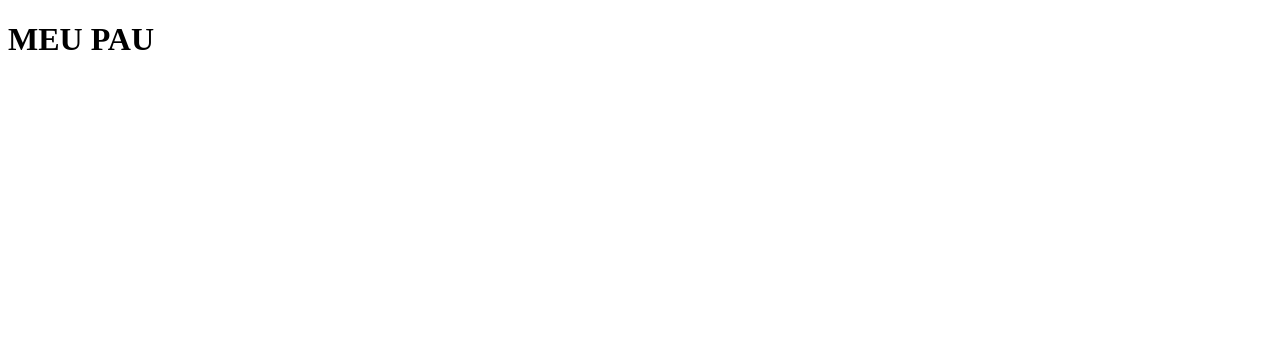
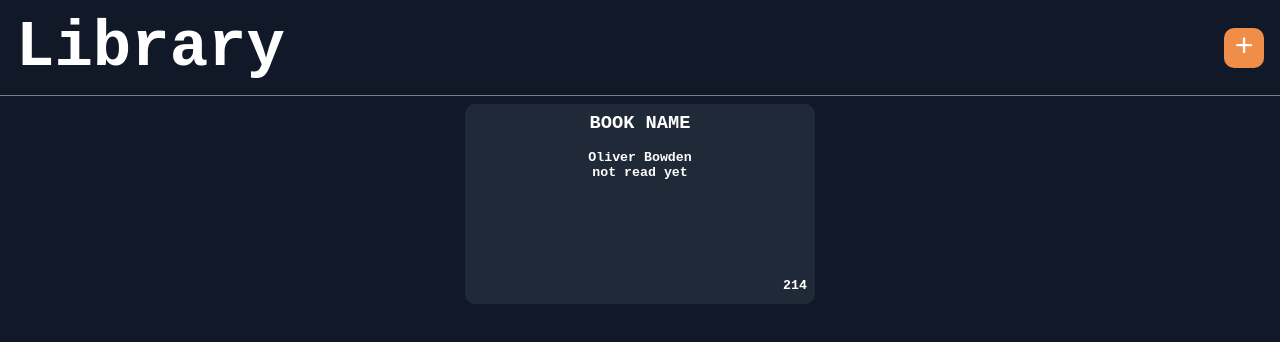
Before and after one commit to Ktioru/library, a plain HTML site: page index.html in a window 1280 px wide. Drawn offline with Linux system fonts and the light colour scheme.

Commit message:
Added basic CSS design

```diff
--- a/index.html
+++ b/index.html
@@ -10,7 +10,40 @@
 </head>
 
 <body>
-    <h1>MEU PAU</h1>
+    <header>
+        <h1>Library</h1>
+        <button type="button">+</button>
+    </header>
+    <main>
+
+        <div class="book">
+            <div class="booksTextualContent">
+                <h3 class="bookTitle">
+                    BOOK NAME
+                </h3>
+                <h5 class="author">
+                    Oliver Bowden
+                </h5>
+
+                <h5 class="read">
+                    not read yet
+                </h5>
+
+            </div>
+            <div class="pages">
+                <h5 class="numberOfPages">
+                    214
+                </h5>
+            </div>
+
+        </div>
+
+
+
+
+
+
+    </main>
 </body>
 
 </html>
--- a/styles.css
+++ b/styles.css
@@ -0,0 +1,85 @@
+* {
+    box-sizing: border-box;
+    padding: 0;
+    margin: 0;
+    font-family: 'Courier New', Courier, monospace;
+}
+
+body {
+    background-color: #111827;
+    height: 100%;
+}
+
+header {
+
+    height: 12vh;
+
+    border-bottom: solid 1px gray;
+    padding: 16px;
+
+
+    display: flex;
+    align-items: center;
+    justify-content: space-between;
+
+
+
+    font-size: 32px;
+    font-weight: bold;
+    color: white
+}
+
+header>button {
+    background-color: #f08d49;
+    border: 0;
+    border-radius: 10px;
+    width: 40px;
+    height: 40px;
+
+    color: white;
+    font-size: 32px;
+    text-align: center;
+}
+
+main {
+    display: flex;
+    justify-content: center;
+    width: 100vw;
+    gap: 8px;
+    padding: 8px;
+
+}
+
+
+
+.book {
+
+    width: 350px;
+    height: 200px;
+    background-color: #1f2937;
+    border-radius: 10px;
+
+    color: white;
+
+
+
+    padding: 8px;
+
+}
+
+.booksTextualContent {
+    display: flex;
+    flex-direction: column;
+    align-items: center;
+
+    height: 90%;
+}
+
+.bookTitle {
+    margin-bottom: 16px;
+}
+
+.pages {
+    display: flex;
+    justify-content: end;
+}
```
